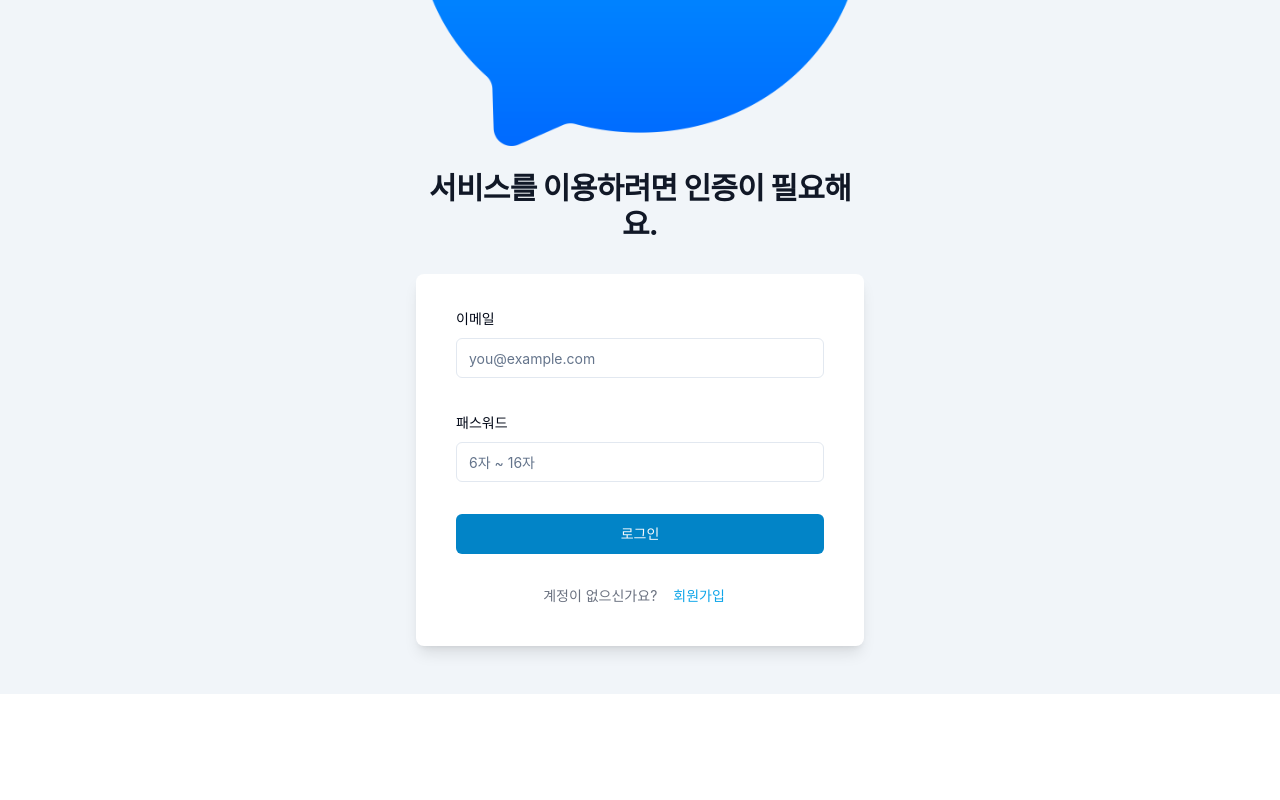
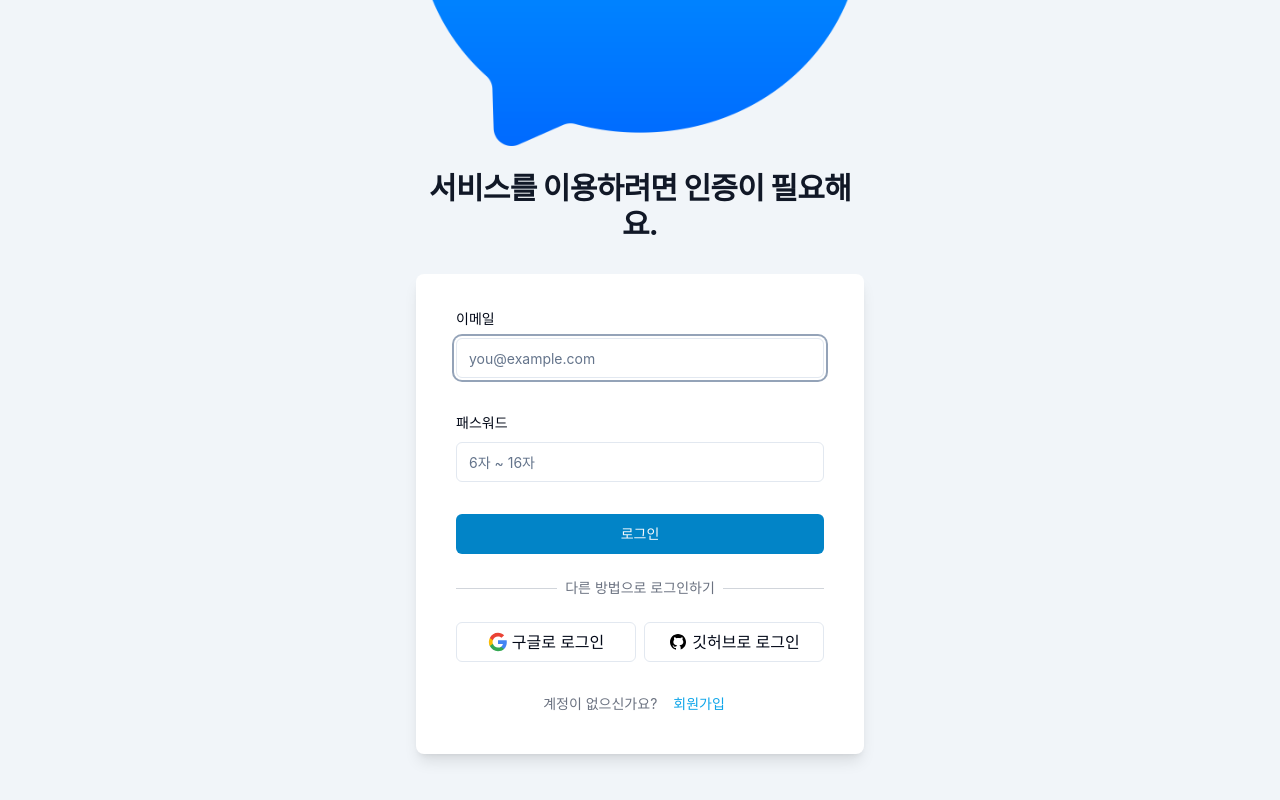
Before and after one commit to min33sky/NeMe, a Next.js app: page / in a window 1280 px wide. Shown: the part 350-1150 px from the top of the page. Before the commit the page ends 1044 px from the top, so only its background shows below. Built offline with nearby package versions, Linux system fonts and the light colour scheme; a web font is replaced by a local one.

Commit message:
feat: add social login ui

```diff
--- /dev/null
+++ b/src/components/Icons.tsx
@@ -0,0 +1,39 @@
+import { LucideProps, MessageSquare, User } from 'lucide-react';
+
+export const Icons = {
+  user: User,
+  google: (props: LucideProps) => (
+    <svg {...props} viewBox="0 0 24 24">
+      <path
+        d="M22.56 12.25c0-.78-.07-1.53-.2-2.25H12v4.26h5.92c-.26 1.37-1.04 2.53-2.21 3.31v2.77h3.57c2.08-1.92 3.28-4.74 3.28-8.09z"
+        fill="#4285F4"
+      />
+      <path
+        d="M12 23c2.97 0 5.46-.98 7.28-2.66l-3.57-2.77c-.98.66-2.23 1.06-3.71 1.06-2.86 0-5.29-1.93-6.16-4.53H2.18v2.84C3.99 20.53 7.7 23 12 23z"
+        fill="#34A853"
+      />
+      <path
+        d="M5.84 14.09c-.22-.66-.35-1.36-.35-2.09s.13-1.43.35-2.09V7.07H2.18C1.43 8.55 1 10.22 1 12s.43 3.45 1.18 4.93l2.85-2.22.81-.62z"
+        fill="#FBBC05"
+      />
+      <path
+        d="M12 5.38c1.62 0 3.06.56 4.21 1.64l3.15-3.15C17.45 2.09 14.97 1 12 1 7.7 1 3.99 3.47 2.18 7.07l3.66 2.84c.87-2.6 3.3-4.53 6.16-4.53z"
+        fill="#EA4335"
+      />
+      <path d="M1 1h22v22H1z" fill="none" />
+    </svg>
+  ),
+  github: (props: LucideProps) => (
+    <svg
+      {...props}
+      xmlns="http://www.w3.org/2000/svg"
+      x="0px"
+      y="0px"
+      width="120"
+      height="120"
+      viewBox="0 0 30 30"
+    >
+      <path d="M15,3C8.373,3,3,8.373,3,15c0,5.623,3.872,10.328,9.092,11.63C12.036,26.468,12,26.28,12,26.047v-2.051 c-0.487,0-1.303,0-1.508,0c-0.821,0-1.551-0.353-1.905-1.009c-0.393-0.729-0.461-1.844-1.435-2.526 c-0.289-0.227-0.069-0.486,0.264-0.451c0.615,0.174,1.125,0.596,1.605,1.222c0.478,0.627,0.703,0.769,1.596,0.769 c0.433,0,1.081-0.025,1.691-0.121c0.328-0.833,0.895-1.6,1.588-1.962c-3.996-0.411-5.903-2.399-5.903-5.098 c0-1.162,0.495-2.286,1.336-3.233C9.053,10.647,8.706,8.73,9.435,8c1.798,0,2.885,1.166,3.146,1.481C13.477,9.174,14.461,9,15.495,9 c1.036,0,2.024,0.174,2.922,0.483C18.675,9.17,19.763,8,21.565,8c0.732,0.731,0.381,2.656,0.102,3.594 c0.836,0.945,1.328,2.066,1.328,3.226c0,2.697-1.904,4.684-5.894,5.097C18.199,20.49,19,22.1,19,23.313v2.734 c0,0.104-0.023,0.179-0.035,0.268C23.641,24.676,27,20.236,27,15C27,8.373,21.627,3,15,3z"></path>
+    </svg>
+  ),
+};
--- a/src/components/auth/AuthForm.tsx
+++ b/src/components/auth/AuthForm.tsx
@@ -21,6 +21,7 @@ import {
 import { Input } from '@/components/ui/input';
 import { zodResolver } from '@hookform/resolvers/zod';
 import { Button } from '../ui/button';
+import { Icons } from '../Icons';
 
 type Variant = 'Login' | 'Register';
 
@@ -63,6 +64,7 @@ export default function AuthForm() {
                     <Input
                       type="email"
                       placeholder="you@example.com"
+                      autoFocus
                       {...field}
                     />
                   </FormControl>
@@ -119,6 +121,29 @@ export default function AuthForm() {
           </form>
         </Form>
 
+        {/* 소셜 로그인 버튼 */}
+        <div className={`relative mt-6`}>
+          <div className={`absolute inset-0 flex items-center`}>
+            <div className={`w-full border-t border-gray-300`}></div>
+          </div>
+          <div className={`relative flex justify-center text-sm`}>
+            <span className={`bg-white px-2 text-gray-500`}>
+              다른 방법으로 로그인하기
+            </span>
+          </div>
+        </div>
+
+        <div className="mt-6 grid grid-cols-1 gap-2 sm:grid-cols-2">
+          <Button variant={'outline'} className="flex items-center text-base">
+            <Icons.google className="w-5 h-5 mr-1" />
+            구글로 로그인
+          </Button>
+          <Button variant={'outline'} className="flex items-center text-base">
+            <Icons.github className="w-5 h-5 mr-1" />
+            깃허브로 로그인
+          </Button>
+        </div>
+
         <footer className="mt-6 flex items-center justify-center gap-1 px-2 text-sm text-gray-500">
           <p>
             {variant === 'Register'
```
